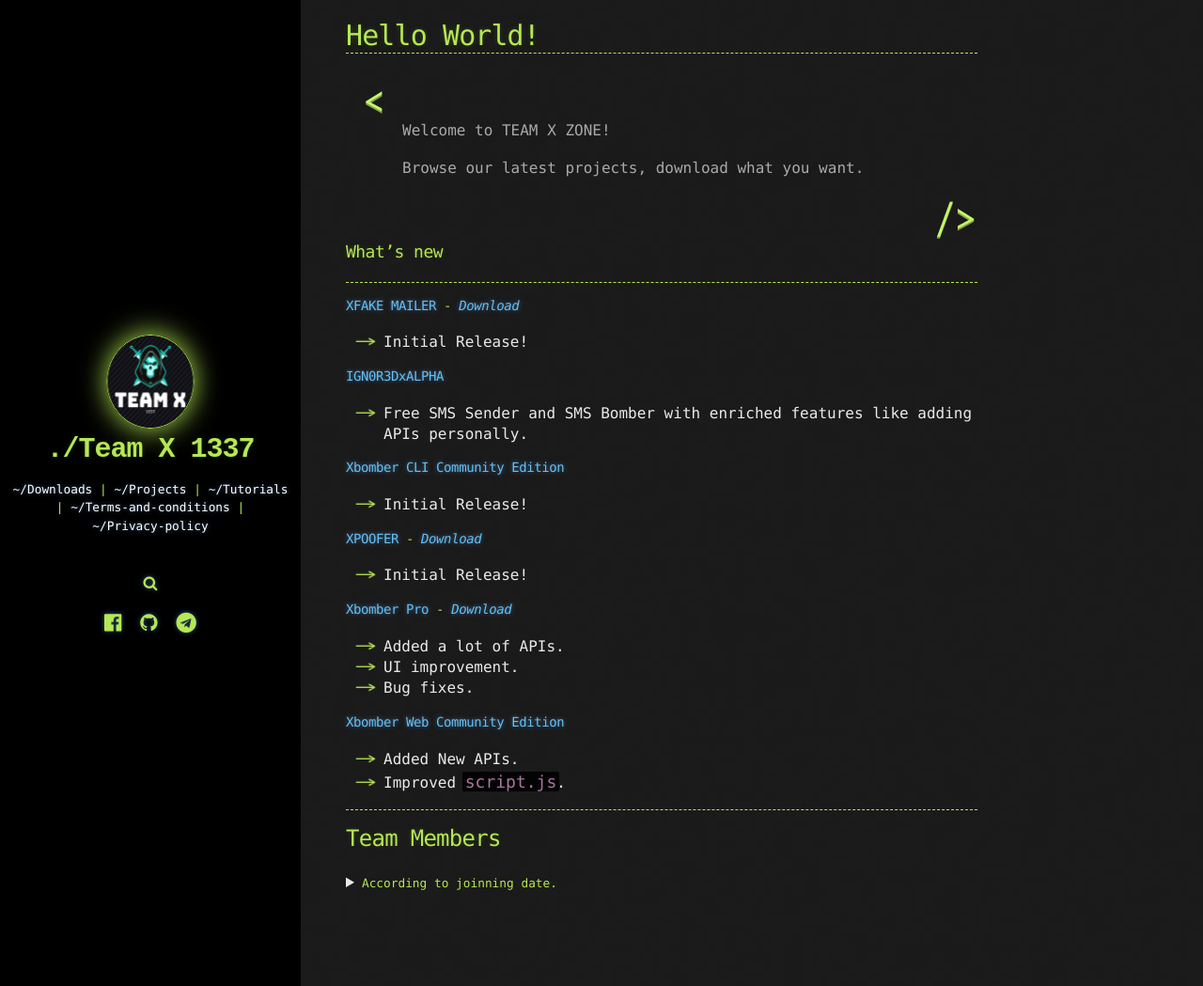
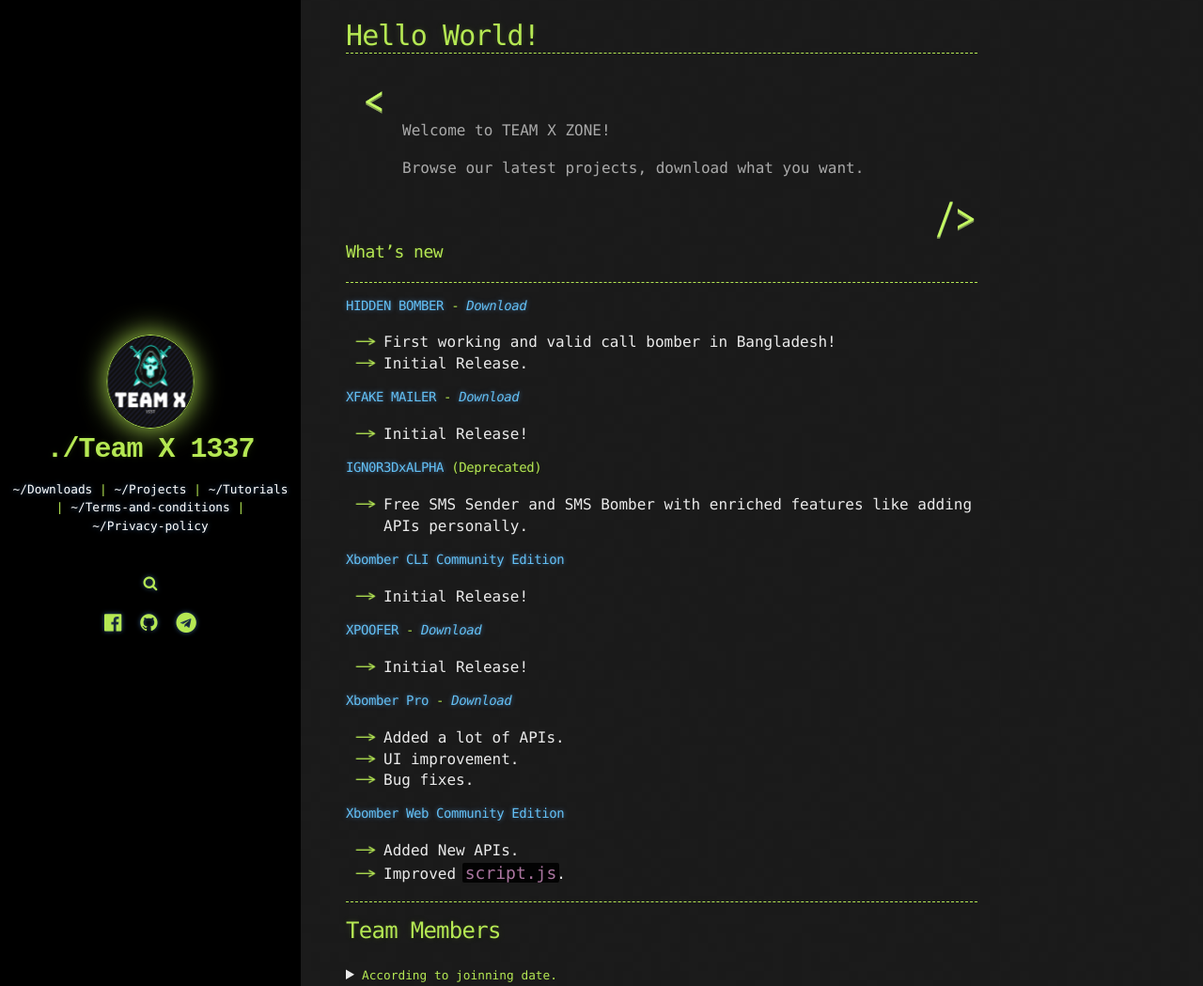
Before and after one commit to WeAreTeamX/weareteamx.github.io, a Jekyll site: the page built from _pages/index.md, in a window 1280 px wide and 1049 px high. Shown: the whole window at 94% size. Built offline with Jekyll 4.4.1, drawn with Linux system fonts in a browser that asks for light colours; nearby versions of some CDN libraries; library files that are not in the unit come from our copies.

Commit message:
Added hidden bomber

```diff
--- a/_pages/index.md
+++ b/_pages/index.md
@@ -30,11 +30,17 @@ rm flag.txt
 * * * -->
 
 
+#### [HIDDEN BOMBER](https://github.com/WeAreTeamX/hidden-bomber-app) - [_Download_](https://weareteamx.github.io/downloads)
+
+*   First working and valid call bomber in Bangladesh!
+*   Initial Release.
+
+
 #### [XFAKE MAILER](https://github.com/WeAreTeamX/xfake-mailer) - [_Download_](https://weareteamx.github.io/downloads)
 
 *   Initial Release!
 
-#### [IGN0R3DxALPHA](https://alphasowmik.xyz/)
+#### [IGN0R3DxALPHA](#) (Deprecated)
 
 *   Free SMS Sender and SMS Bomber with enriched features like adding APIs personally.
 
```
Also changed, not shown: _pages/downloads.md (+4 -1 lines).
